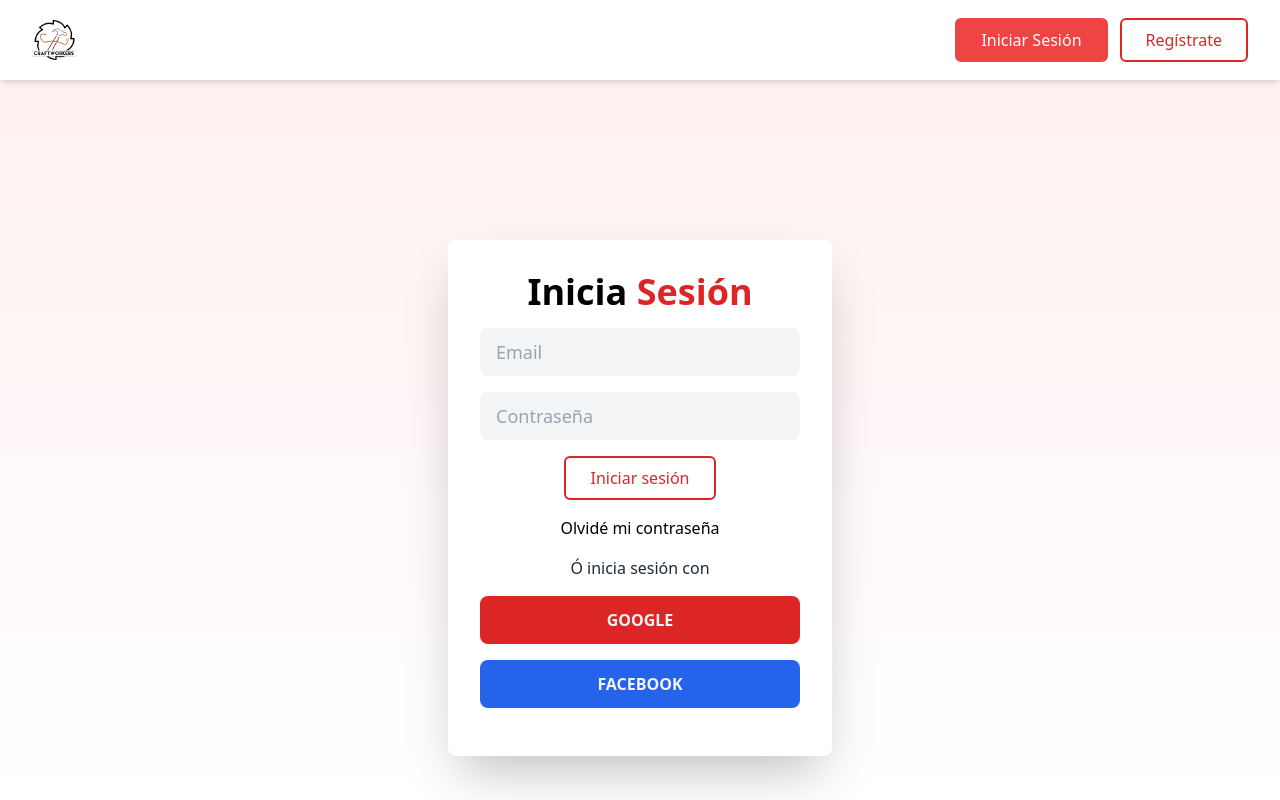
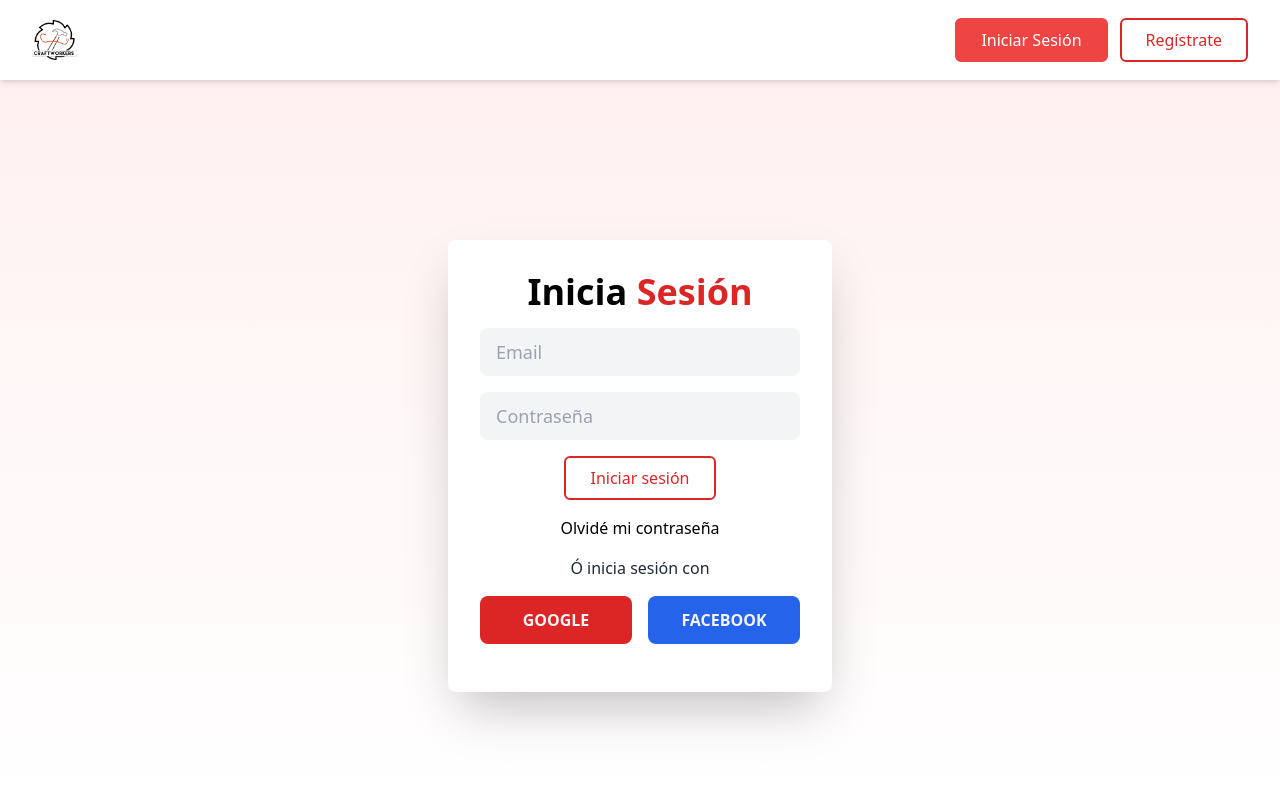
Before and after one commit to OscarAguilarL/craftworkers-frontend, a React (Vite) app: page /login in a window 1280 px wide. Built offline with nearby package versions, Linux system fonts and the light colour scheme.

Commit message:
Cambios en el estilo de los botones de login social

```diff
--- a/src/pages/LoginPage.tsx
+++ b/src/pages/LoginPage.tsx
@@ -8,7 +8,7 @@ export const LoginPage = () => {
           Inicia <span className="text-red-600">Sesión</span>
         </h3>
         <input
-          type="text"
+          type="email"
           className="w-full h-12 rounded-lg px-4 text-lg bg-gray-100 focus:ring-blue-600 mb-4"
           placeholder="Email"
         />
@@ -23,6 +23,7 @@ export const LoginPage = () => {
 
         <label className="text-gray-800 mb-4">Ó inicia sesión con</label>
 
+        <div className="w-full flex gap-4">
           <button className="w-full h-12 rounded-lg bg-red-600 uppercase font-semibold hover:bg-red-700 text-gray-100 transition mb-4">
             Google
           </button>
@@ -31,5 +32,6 @@ export const LoginPage = () => {
           </button>
         </div>
       </div>
+    </div>
   )
 }
```
Lines whose indentation alone changed are shown as unchanged.
